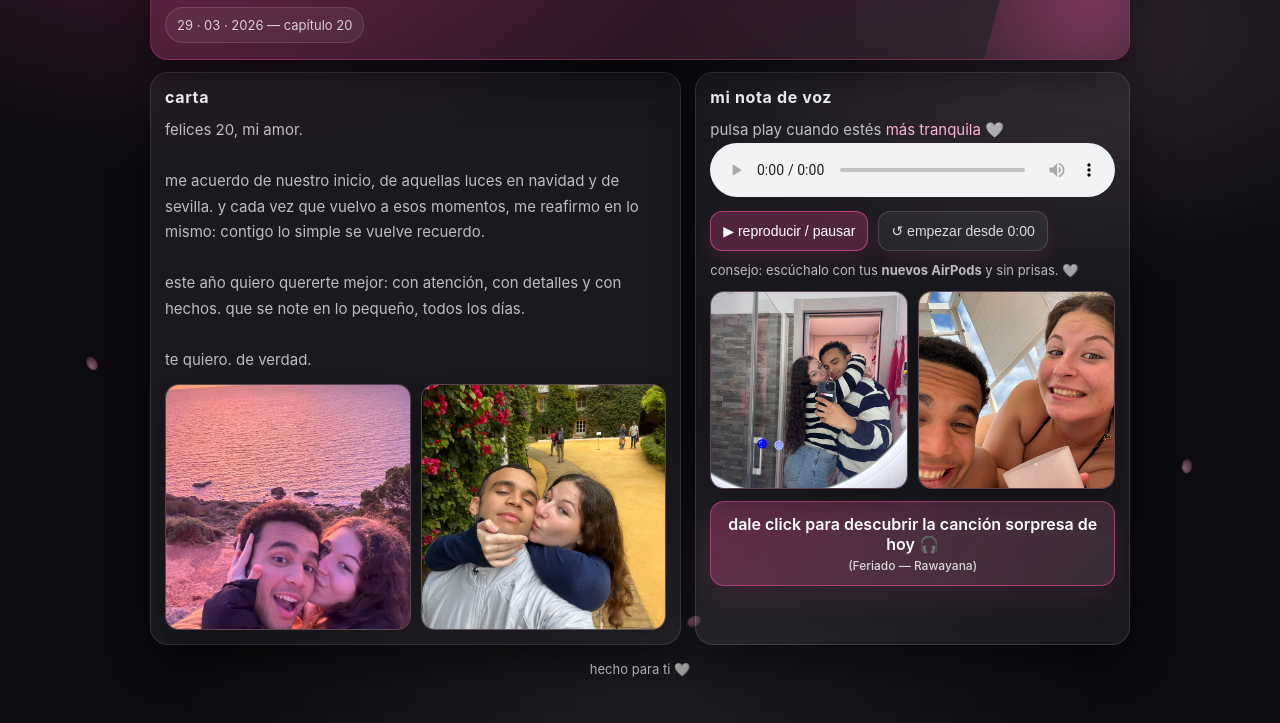
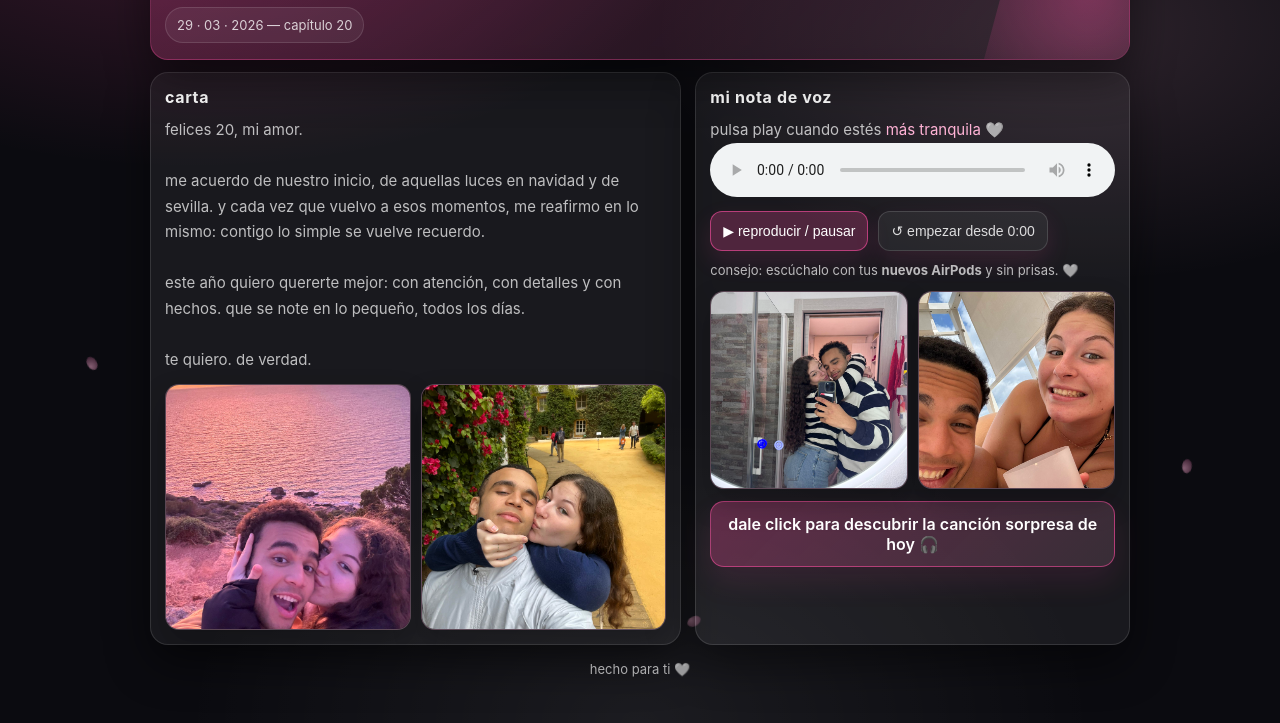
Before and after one commit to victorelaucho-wq/cumplemeli, a plain HTML site: page index.html in a window 1280 px wide. Shown: the part 144-867 px from the top of the page. Drawn offline with Linux system fonts and the light colour scheme.

Commit message:
Update index.html

```diff
--- a/index.html
+++ b/index.html
@@ -303,7 +303,6 @@
            href="https://open.spotify.com/track/1cSkkHgh9Ff8zcQpkW71nf?si=ynkIRQFSSICJ-O5D7DkcKw"
            target="_blank" rel="noopener">
           dale click para descubrir la canción sorpresa de hoy 🎧
-          <small>(Feriado — Rawayana)</small>
         </a>
       </div>
     </div>
```
